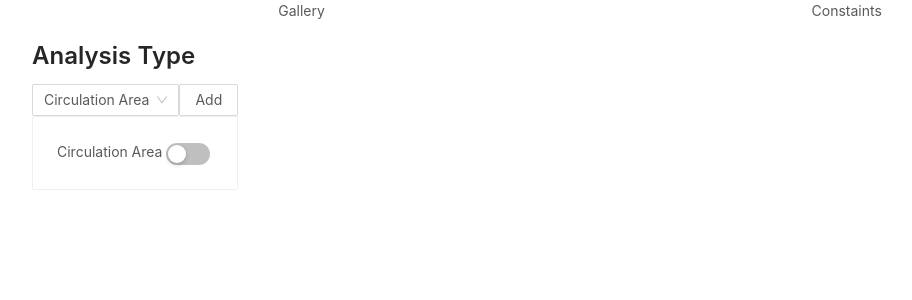
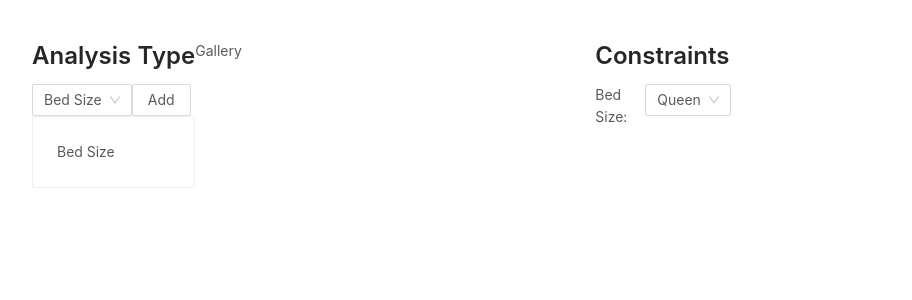
Before and after one commit to gener8-io/gener8, a React (Create React App) app: page / in a window 1280 px wide. Shown: the top 300 px of the page, without its empty margins (8-920 px from the left). Built offline with nearby package versions, Linux system fonts and the light colour scheme.

Commit message:
add constraints place holder

```diff
--- a/src/AnalysisTypes.js
+++ b/src/AnalysisTypes.js
@@ -7,27 +7,23 @@ const { Title } = Typography;
 const AnalysisType = ({ analysisTypes, setAnalysisTypes }) => {
   const [currentAnalysis, setCurrentAnalysis] = useState(null);
   return (
-    <div style={{ padding: 40 }}>
+    <div>
       <Row>
         <Title level={3}>Analysis Type</Title>
       </Row>
       <Row>
         <Col>
           <Select
-            defaultValue="circulation_area"
+            defaultValue="Bed Size"
             onChange={(value) => setCurrentAnalysis(value)}
           >
-            <Option value="circulation_area">Circulation Area</Option>
-            <Option value="bed_size">Bed Size</Option>
+            <Option value="Bed Size">Bed Size</Option>
           </Select>
         </Col>
         <Col>
           <Button
             onClick={() =>
-              setAnalysisTypes([
-                ...analysisTypes,
-                { key: currentAnalysis, label: "" },
-              ])
+              setAnalysisTypes([...analysisTypes, currentAnalysis])
             }
           >
             Add
@@ -35,9 +31,7 @@ const AnalysisType = ({ analysisTypes, setAnalysisTypes }) => {
         </Col>
       </Row>
       {analysisTypes.map((at) => (
-        <Card>
-          {at.label} <Switch></Switch>
-        </Card>
+        <Card>{at}</Card>
       ))}
     </div>
   );
--- a/src/App.js
+++ b/src/App.js
@@ -1,21 +1,31 @@
 import React, { useState } from "react";
 import { Row, Col } from "antd";
 import { AnalysisType } from "./AnalysisTypes";
+import Constraints from "./Constraints";
 import "./App.less";
 
 const App = () => {
-  const [analysisTypes, setAnalysisTypes] = useState([
-    { key: "circulation_area", label: "Circulation Area" },
-  ]);
+  const [analysisTypes, setAnalysisTypes] = useState(["Bed Size"]);
+  const [constraints, setConstraints] = useState({ bedSize: "Queen" });
+
   return (
-    <Row>
+    <Row style={{ padding: 40 }}>
       <Col>
-        <AnalysisType analysisTypes={analysisTypes} setAnalysisTypes={setAnalysisTypes} span={8} />
+        <AnalysisType
+          analysisTypes={analysisTypes}
+          setAnalysisTypes={setAnalysisTypes}
+          span={8}
+        />
       </Col>
-      <Col span={10}>
+      <Col span={8}>
         <div>Gallery</div>
       </Col>
-      <Col span={8}>Constaints</Col>
+      <Col span={8}>
+        <Constraints
+          constraints={constraints}
+          setConstraints={setConstraints}
+        />
+      </Col>
     </Row>
   );
 };
--- /dev/null
+++ b/src/Constraints.js
@@ -0,0 +1,27 @@
+import React from "react";
+import { Slider, Typography, Row, Col, Select } from "antd";
+
+const { Title } = Typography;
+const { Option } = Select;
+
+const bedSizes = ["Twin", "Twin XL", "Queen", "King", "California King"];
+
+const Constraints = ({constraints, setConstaints}) => (
+  <div>
+    <Row>
+      <Title level={3}>Constraints</Title>
+    </Row>
+    <Row>
+      <Col span={3}>Bed Size: </Col>
+      <Col>
+        <Select defaultValue={constraints?.bedSize} >
+          {bedSizes.map((bz) => (
+            <Option>{bz}</Option>
+          ))}
+        </Select>
+      </Col>
+    </Row>
+  </div>
+);
+
+export default Constraints;
```
